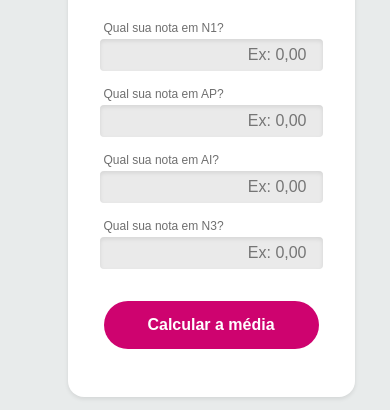
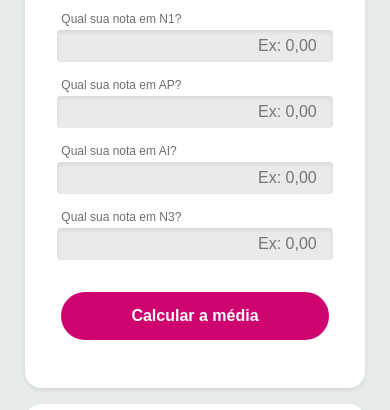
Before and after one commit to Wilizilla/control-notes-absences, a plain HTML site: page index.html in a window 390 px wide. Shown: the part 199-609 px from the top of the page. Drawn offline with nearby package versions, Linux system fonts and the light colour scheme.

Commit message:
layout adjustments

```diff
--- a/assets/css/styles.css
+++ b/assets/css/styles.css
@@ -172,7 +172,6 @@ hr{
 
     width: 100%;
     height: 100vh;
-    box-sizing: border-box;
 }
 
 .header-flex{
@@ -197,7 +196,6 @@ hr{
 
 .content-flex{
     display: flex;
-    height: 100%;
     padding: 8vh;
     color: var(--primary-color);
     justify-content: center;
@@ -349,8 +347,7 @@ hr{
 
     .content-flex{
         display:block;
-        padding-top: 4vh;
-        padding-bottom: 12vh;
+        padding: 3vh;
         color: var(--primary-color);
         justify-content: center;
         background-color: var(--background-color-light);
```
